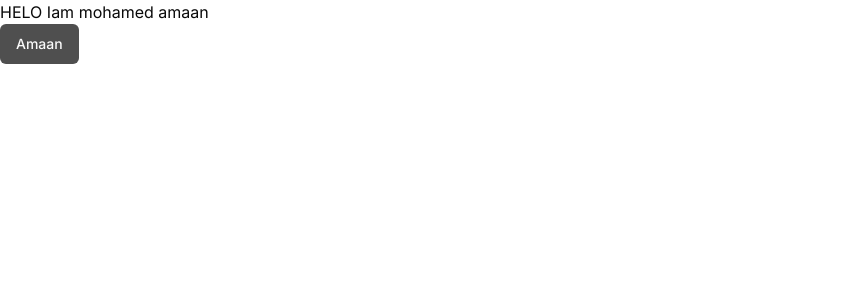
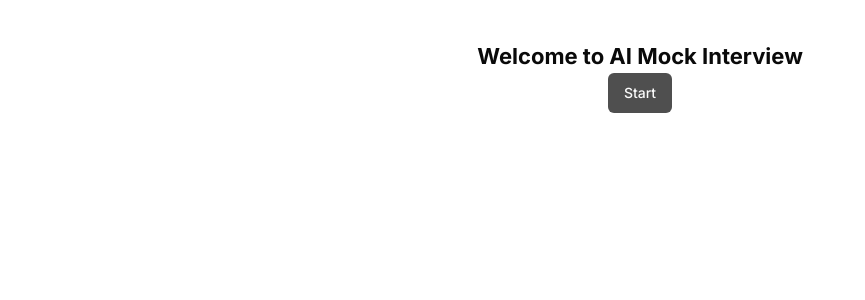
Before and after one commit to modamaan/Ai-mock-Interview, a Next.js app: page / in a window 1280 px wide. Shown: the top 300 px of the page, without its empty margins (0-865 px from the left). Built offline with nearby package versions, Linux system fonts and the light colour scheme.

Commit message:
frontend updated

```diff
--- a/app/page.js
+++ b/app/page.js
@@ -3,9 +3,9 @@ import { Button } from "@/components/ui/button"
 
 const page = () => {
   return (
-    <div>
-      <h1 className='red' >HELO Iam mohamed amaan</h1>
-      <Button>Amaan</Button>
+    <div className='p-10 flex flex-col items-center justify-center' >
+      <h1 className='red font-bold text-[22px]'>Welcome to AI Mock Interview</h1>
+      <a href={"/dashboard"} ><h1><Button>Start</Button></h1></a>
     </div>
   )
 }
```
